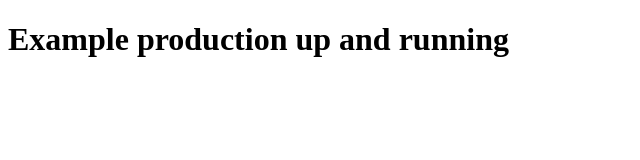
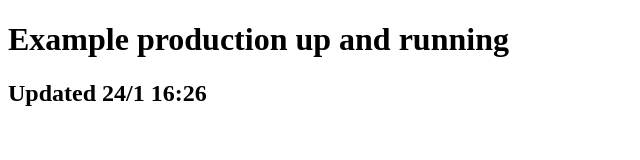
Before and after one commit to nodehill/deployment-with-actions-example, a website: page www/index.html in a window 1280 px wide. Shown: the whole page, without its empty margins (0-640 px from the left). Drawn offline with Linux system fonts and the light colour scheme.

```diff
--- a/www/index.html
+++ b/www/index.html
@@ -8,5 +8,6 @@
 </head>
 <body>
     <h1>Example production up and running</h1>
+    <h2>Updated 24/1 16:26</h2>
 </body>
 </html>
```
Also changed, not shown: .github/workflows/deploy-production.yml.
